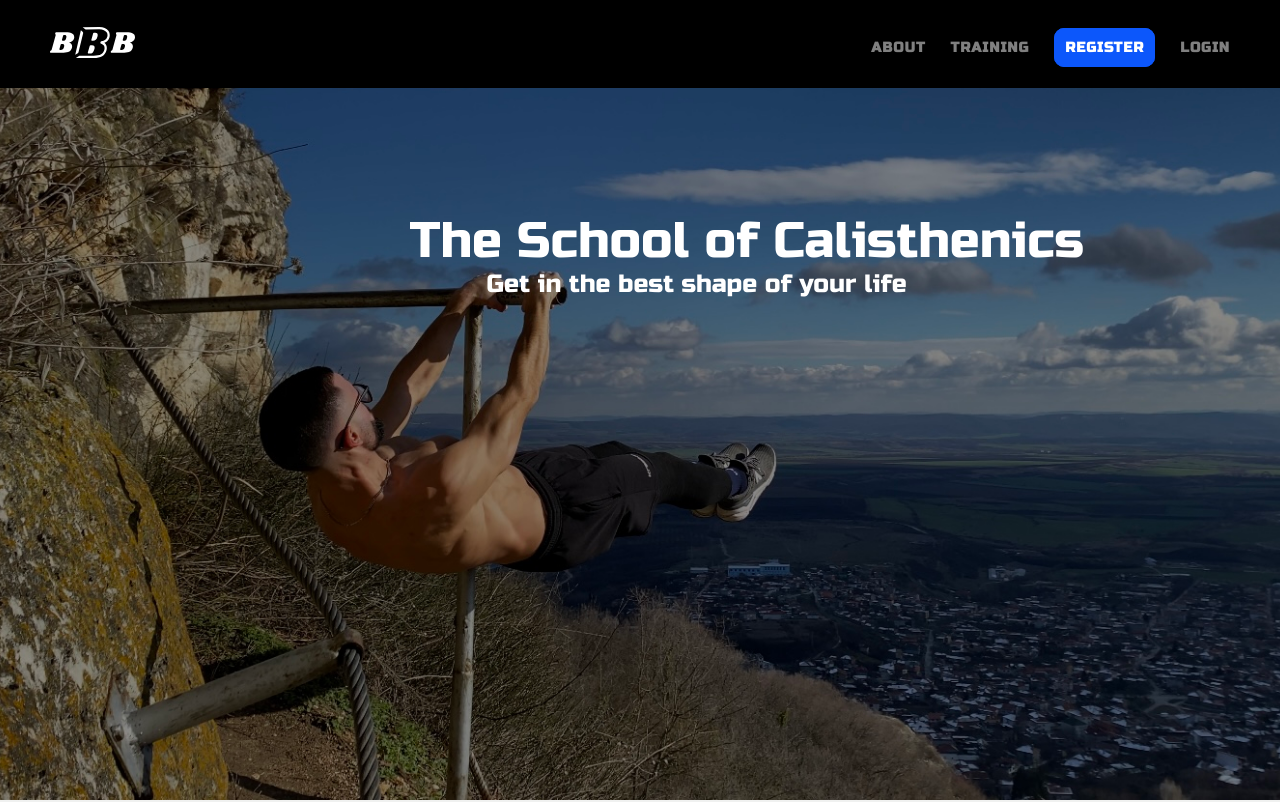
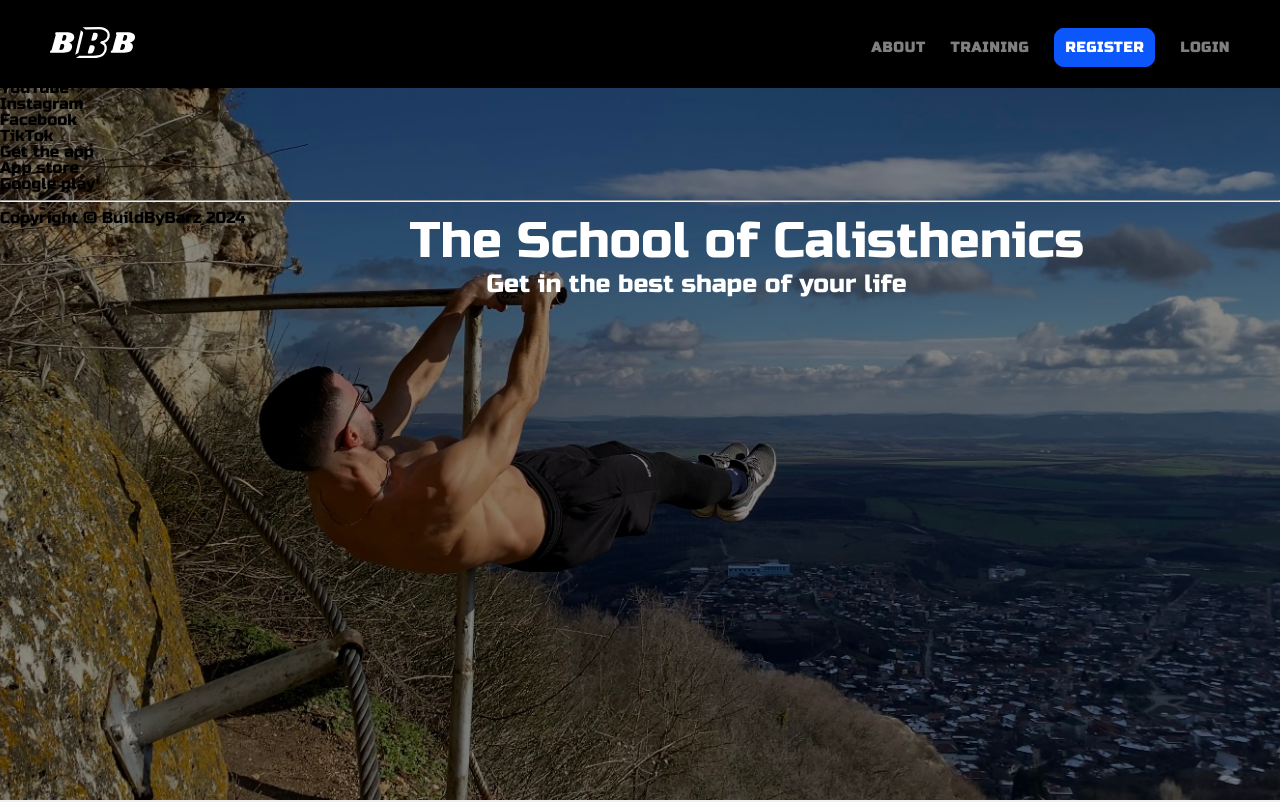
Before and after one commit to MariaRosenova/calisthenics-app, an Angular app in the folder caliestenics-app/: page /home in a window 1280 px wide. Shown: the top 802 px of the page. Built offline with nearby package versions, Linux system fonts and the light colour scheme.

Commit message:
Add footer

```diff
--- a/caliestenics-app/src/app/core/footer/footer.component.css
+++ b/caliestenics-app/src/app/core/footer/footer.component.css
@@ -4,5 +4,19 @@
     z-index: -1;
     width: 100%;
     object-fit: cover;
+}
 
+/* .contacts {
+    display: absolute;
+    top: calc(298% + 100px);
+    color: white;
+    display: flex;
+    flex-direction: row;
+    justify-content: space-evenly;
+
+} */
+
+.company, .social, .get-the-app {
+    display: flex;
+    flex-direction: column;
 }
--- a/caliestenics-app/src/app/core/footer/footer.component.html
+++ b/caliestenics-app/src/app/core/footer/footer.component.html
@@ -1 +1,29 @@
 <img class="footer" src="../../../assets/footer_.jpg" alt="footer">
+<div class="contacts">
+<div class="company">
+    <h6 class="company-title footer-title">Company</h6>
+    <ul>
+        <li><a>Contact us</a></li>
+        <li><a>Shop</a></li>
+        <li><a>Blog</a></li>
+    </ul>
+</div>
+<div class="social">
+    <h6 class="social-title footer-title">Social</h6>
+    <ul>
+        <li><a>YouTube</a></li>
+        <li><a>Instagram</a></li>
+        <li><a>Facebook</a></li>
+        <li><a>TikTok</a></li>
+    </ul>
+</div>
+<div class="get-the-app">
+    <h6 class="get-title footer-title">Get the app</h6>
+    <ul>
+        <li><a>App store</a></li>
+        <li><a>Google play</a></li>
+    </ul>
+</div>
+</div>
+<hr class="line-copyright">
+<p class="copyright">Copyright © BuildByBarz {{yearNow}}</p>
--- a/caliestenics-app/src/app/core/footer/footer.component.ts
+++ b/caliestenics-app/src/app/core/footer/footer.component.ts
@@ -6,5 +6,5 @@ import { Component } from '@angular/core';
   styleUrls: ['./footer.component.css']
 })
 export class FooterComponent {
-
+   yearNow: number = new Date().getFullYear();
 }
```
